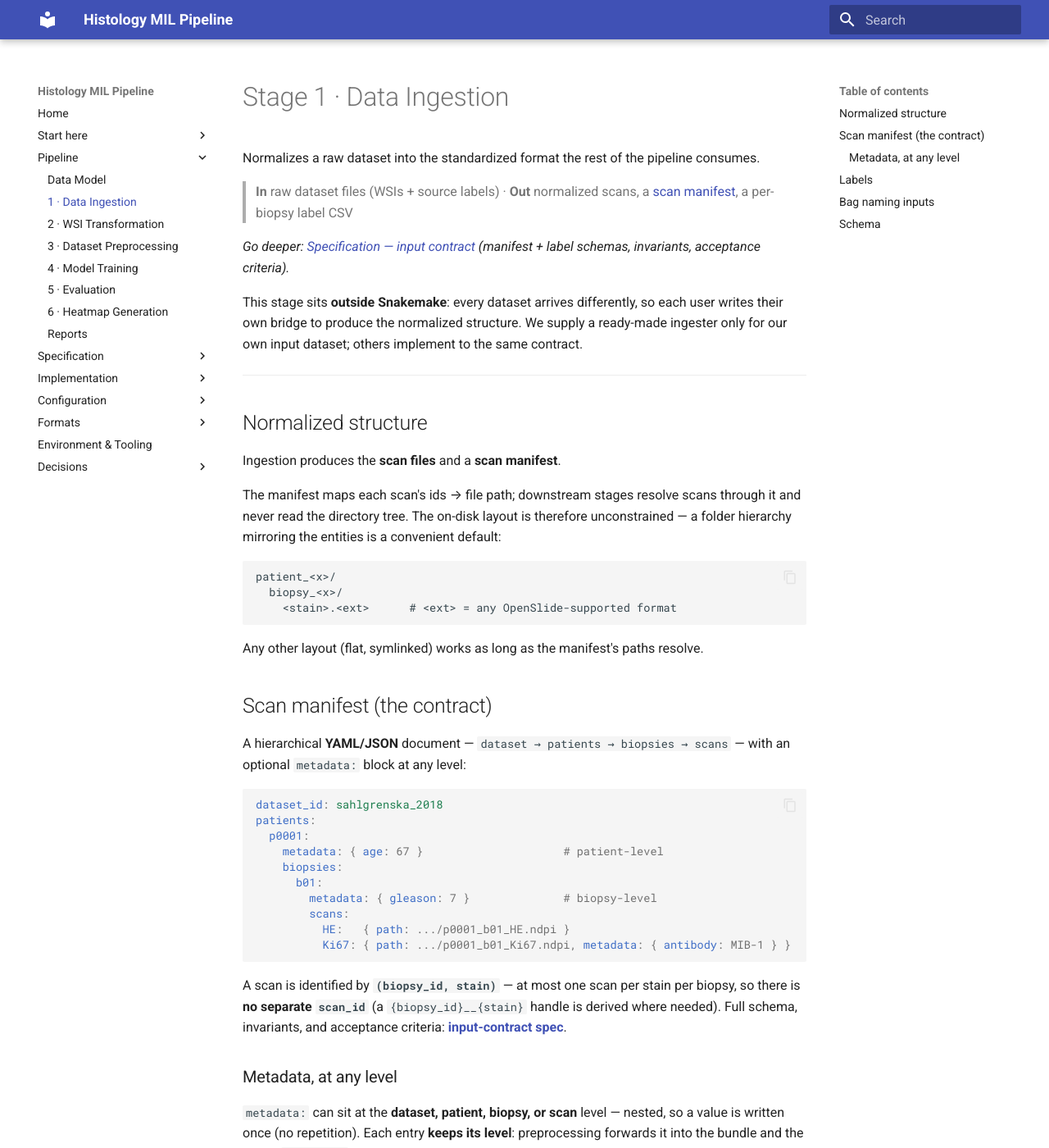
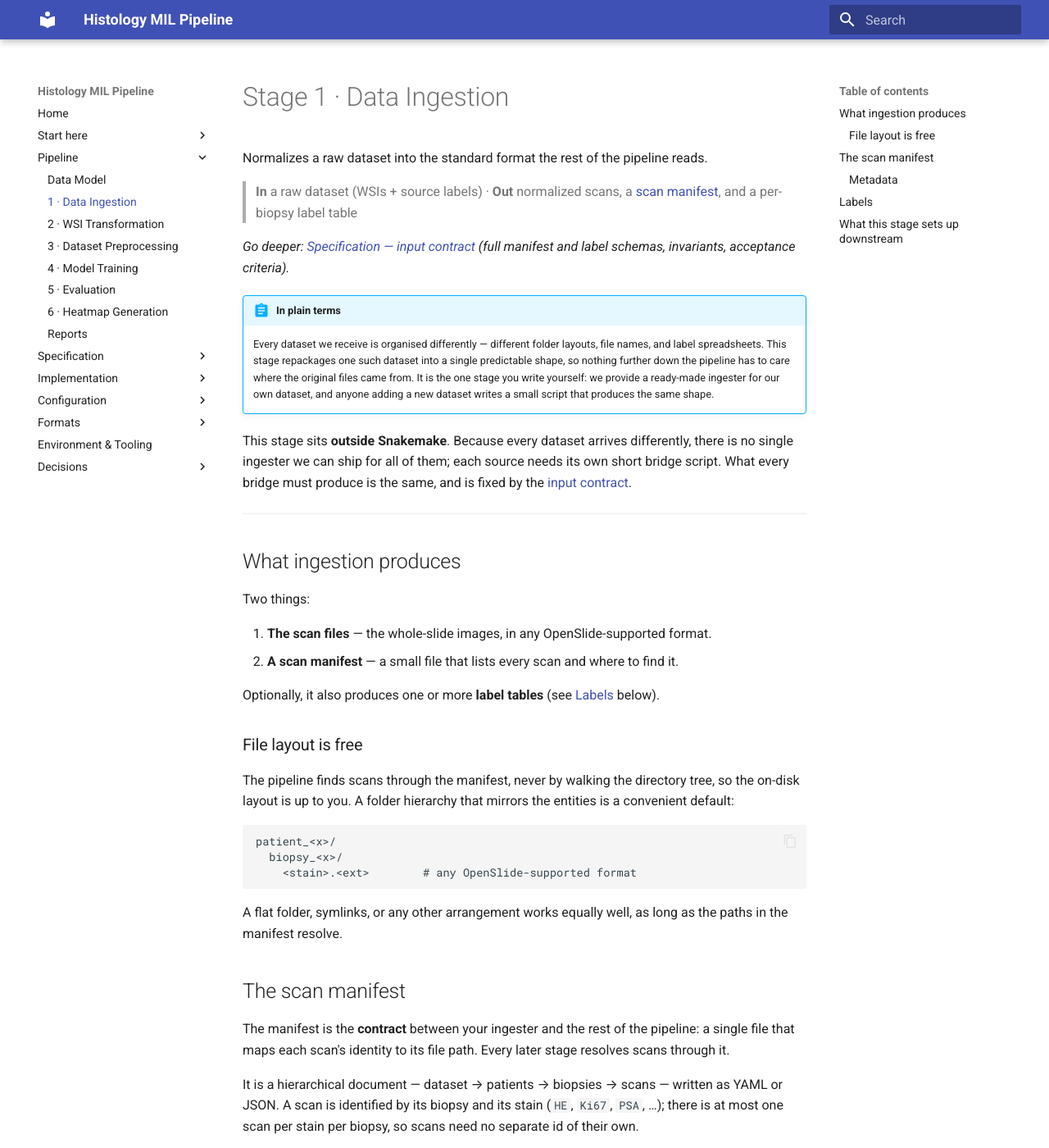
Before and after one commit to TheodorLindberg/SPRINTER_CLAM_DESIGN, an MkDocs documentation site: the page built from docs/design/03-data-ingestion.md, in a window 1280 px wide and 1400 px high. Shown: the whole window at 82% size. Built offline with MkDocs 1.6.1 and Material for MkDocs 9.7.7, drawn with Linux system fonts in a browser that asks for light colours; some of the changed text lies outside the part shown.

Commit message:
Ingestion: plain-language lead, push manifest detail to spec
- Add an "In plain terms" abstract intro for non-technical readers
- Lighten dense prose; cut excessive bold and nested em-dashes
- Remove the full manifest YAML from the overview (now spec-only),
  leaving a conceptual description + pointer
- Rename anchor "scan manifest (the contract)" -> "the scan manifest"
  and update all four inbound links

Co-Authored-By: Claude Opus 4.8 <noreply@anthropic.com>

````diff
--- a/docs/design/03-data-ingestion.md
+++ b/docs/design/03-data-ingestion.md
@@ -1,72 +1,69 @@
 # Stage 1 · Data Ingestion
 
-Normalizes a raw dataset into the standardized format the rest of the pipeline consumes.
+Normalizes a raw dataset into the standard format the rest of the pipeline reads.
 
-> **In** raw dataset files (WSIs + source labels) · **Out** normalized scans, a [scan manifest](#scan-manifest-the-contract), a per-biopsy label CSV
+> **In** a raw dataset (WSIs + source labels) · **Out** normalized scans, a [scan manifest](#the-scan-manifest), and a per-biopsy label table
 
-*Go deeper: [Specification — input contract](../spec/data-ingestion.md) (manifest + label schemas, invariants, acceptance criteria).*
+*Go deeper: [Specification — input contract](../spec/data-ingestion.md) (full manifest and label schemas, invariants, acceptance criteria).*
 
-This stage sits **outside Snakemake**: every dataset arrives differently, so each user writes their own bridge to produce the normalized structure. We supply a ready-made ingester only for our own input dataset; others implement to the same contract.
+!!! abstract "In plain terms"
+    Every dataset we receive is organised differently — different folder layouts, file names, and label spreadsheets. This stage repackages one such dataset into a single predictable shape, so nothing further down the pipeline has to care where the original files came from. It is the one stage you write yourself: we provide a ready-made ingester for our own dataset, and anyone adding a new dataset writes a small script that produces the same shape.
+
+This stage sits **outside Snakemake**. Because every dataset arrives differently, there is no single ingester we can ship for all of them; each source needs its own short bridge script. What every bridge must produce is the same, and is fixed by the [input contract](../spec/data-ingestion.md).
 
 ---
 
-## Normalized structure
+## What ingestion produces
 
-Ingestion produces the **scan files** and a **scan manifest**.
+Two things:
 
-The manifest maps each scan's ids → file path; downstream stages resolve scans through it and never read the directory tree. The on-disk layout is therefore unconstrained — a folder hierarchy mirroring the entities is a convenient default:
+1. **The scan files** — the whole-slide images, in any OpenSlide-supported format.
+2. **A scan manifest** — a small file that lists every scan and where to find it.
+
+Optionally, it also produces one or more **label tables** (see [Labels](#labels) below).
+
+### File layout is free
+
+The pipeline finds scans through the manifest, never by walking the directory tree, so the on-disk layout is up to you. A folder hierarchy that mirrors the entities is a convenient default:
 
 ```text
 patient_<x>/
   biopsy_<x>/
-    <stain>.<ext>      # <ext> = any OpenSlide-supported format
+    <stain>.<ext>        # any OpenSlide-supported format
 ```
 
-Any other layout (flat, symlinked) works as long as the manifest's paths resolve.
+A flat folder, symlinks, or any other arrangement works equally well, as long as the paths in the manifest resolve.
 
-## Scan manifest (the contract)
+## The scan manifest
 
-A hierarchical **YAML/JSON** document — `dataset → patients → biopsies → scans` — with an optional `metadata:` block at any level:
+The manifest is the **contract** between your ingester and the rest of the pipeline: a single file that maps each scan's identity to its file path. Every later stage resolves scans through it.
 
-```yaml
-dataset_id: sahlgrenska_2018
-patients:
-  p0001:
-    metadata: { age: 67 }                     # patient-level
-    biopsies:
-      b01:
-        metadata: { gleason: 7 }              # biopsy-level
-        scans:
-          HE:   { path: .../p0001_b01_HE.ndpi }
-          Ki67: { path: .../p0001_b01_Ki67.ndpi, metadata: { antibody: MIB-1 } }
-```
+It is a hierarchical document — dataset → patients → biopsies → scans — written as YAML or JSON. A scan is identified by its biopsy and its stain (`HE`, `Ki67`, `PSA`, …); there is at most one scan per stain per biopsy, so scans need no separate id of their own.
 
-A scan is identified by **`(biopsy_id, stain)`** — at most one scan per stain per biopsy, so there is **no separate `scan_id`** (a `{biopsy_id}__{stain}` handle is derived where needed). Full schema, invariants, and acceptance criteria: **[input-contract spec](../spec/data-ingestion.md)**.
+Metadata (a patient's age, a biopsy's grade, a scanner model, …) can be attached at any level and travels with the data downstream — see [Metadata](#metadata) below.
 
-### Metadata, at any level
+The exact structure, with a worked example, lives in the **[input-contract spec](../spec/data-ingestion.md#scan-manifest-yaml--json)**.
 
-`metadata:` can sit at the **dataset, patient, biopsy, or scan** level — nested, so a value is written once (no repetition). Each entry **keeps its level**: preprocessing forwards it into the bundle and the [BEAM](../formats/beam.md) `/metadata`, grouped by level, so reports and heatmaps know whether a value describes the patient, biopsy, or scan — without re-joining the source. See the [metadata decision](09-open-questions.md#metadata-file-scope).
+### Metadata
+
+A `metadata:` block can sit at the **dataset, patient, biopsy, or scan** level, so each value is written once at the level it describes. Each value keeps its level all the way through the pipeline: preprocessing forwards it into the bundle and into each [BEAM](../formats/beam.md) result file, grouped by level, so reports and heatmaps always know whether a value describes the patient, the biopsy, or the scan — without re-joining the original source. See the [metadata decision](09-open-questions.md#metadata-file-scope).
 
 ---
 
 ## Labels
 
-Labels are **separate from the manifest** (they are targets, not descriptive metadata) and supplied as **one or more tables** keyed by patient + biopsy — each table one label family, so different shapes coexist. For this project:
+Labels are the values a model is trained to predict (a Gleason grade, a Ki67 score). They are kept **separate from the manifest**, because they are prediction targets rather than descriptive metadata, and they often arrive later and in different shapes.
 
-- Proliferation / differentiation scores **per quartile** (4 per biopsy). Region information is unavailable, so these are averaged in a later step.
-- Gleason grade.
-- Biopsy and tumor length.
+Each label table covers one label family, keyed by patient and biopsy, so families with different shapes can coexist. For this project:
 
-Preprocessing merges the configured tables and normalizes them into one long label set. Labels are optional — an evaluation-only dataset may ship without any. See the [input-contract spec](../spec/data-ingestion.md#label-tables-optional).
+- **Proliferation / differentiation scores**, as four per-biopsy quartiles. The region each quartile came from is unknown, so they are averaged into a single biopsy value in a later step.
+- **Gleason grade.**
+- **Biopsy and tumor length.**
+
+Preprocessing merges the configured tables into one normalized label set. Labels are **optional**: an evaluation-only dataset may ship without any. See the [input-contract spec](../spec/data-ingestion.md#label-tables-optional).
 
 ---
 
-## Bag naming inputs
+## What this stage sets up downstream
 
-Ingestion establishes the identifiers a bag is later built from: dataset origin, patient index, biopsy index, and staining method. The remaining components (patching configuration, source variant, embedding model) are assigned downstream. See [Data Model · Bag naming](02-data-model.md#bag-naming).
-
----
-
-## Schema
-
-The exact manifest structure, label tables, invariants, and acceptance criteria are the **[input-contract spec](../spec/data-ingestion.md)**. (Metadata is free-form nested `metadata:` per level — no reserved keys.)
+Ingestion fixes the identifiers a model input ([bag](02-data-model.md#entity-definitions)) is later built from: which dataset, patient, biopsy, and stain it came from. The remaining pieces — patching configuration, source variant, embedding model — are assigned by later stages. See [Data Model · Bag naming](02-data-model.md#bag-naming).
````
Also changed, not shown: docs/design/05-dataset-preprocessing.md (+1 -1 lines), docs/design/09-open-questions.md (+1 -1 lines), docs/impl/workflow.md (+1 -1 lines), docs/spec/preprocessing.md (+1 -1 lines).
